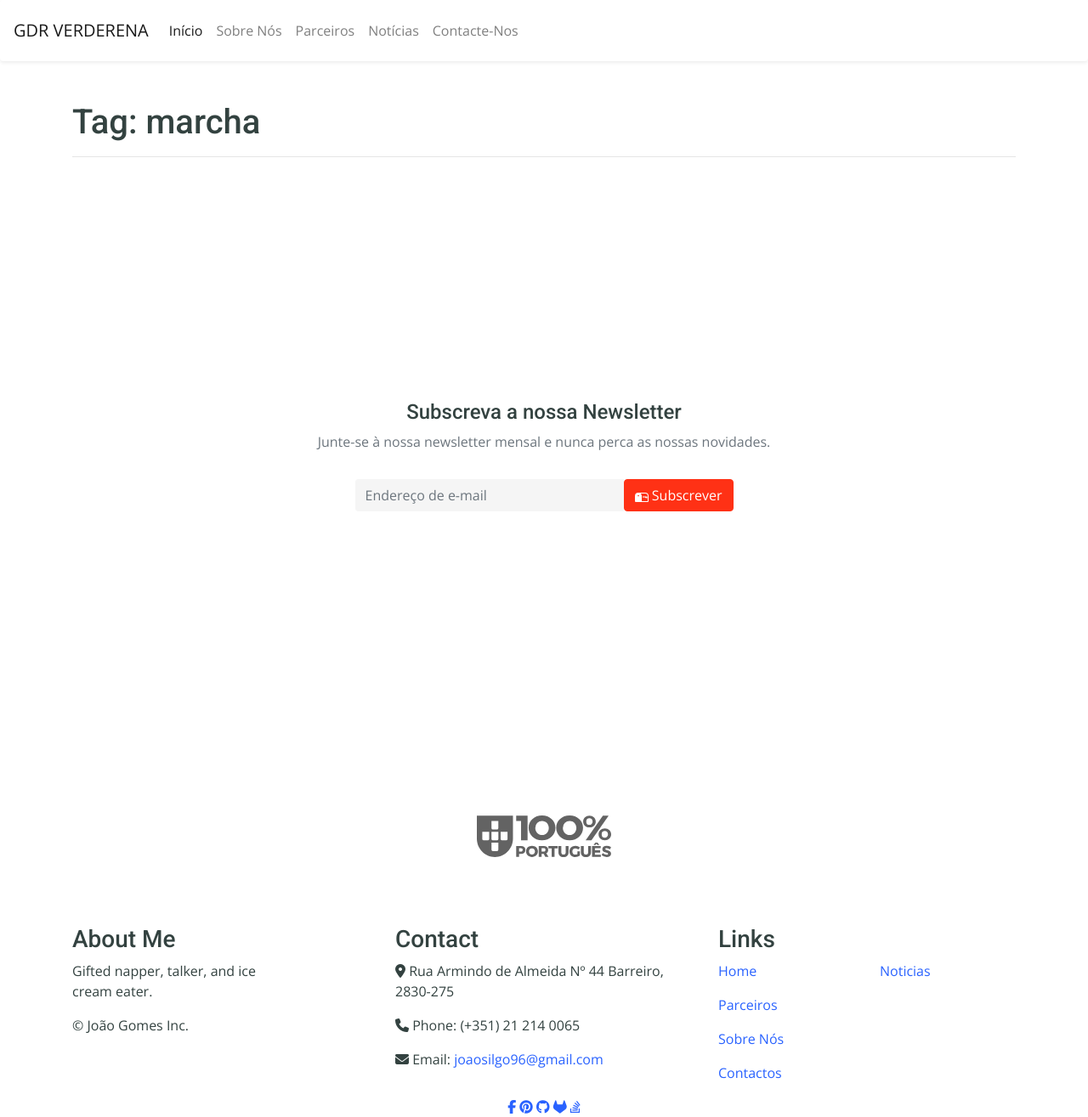
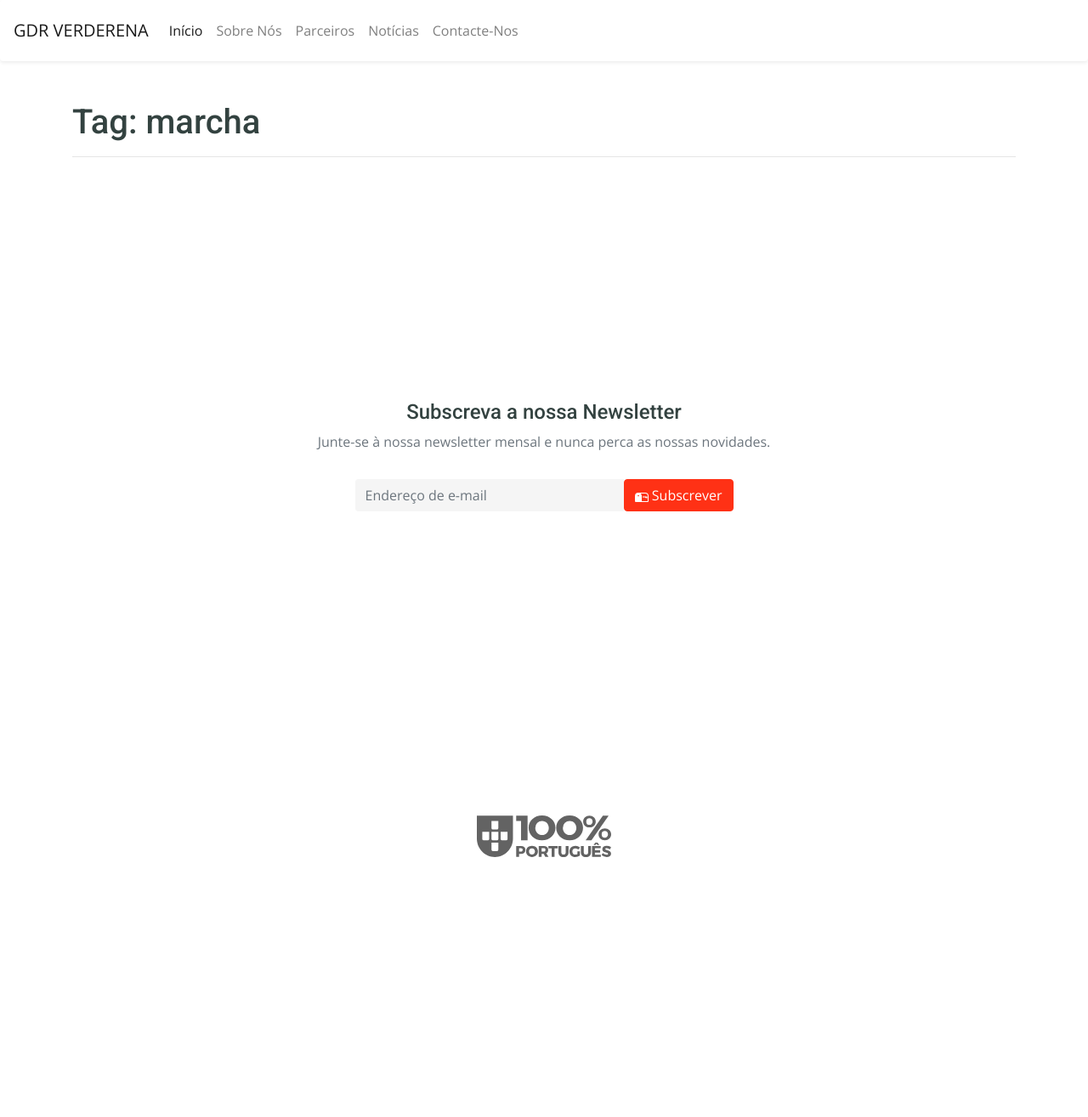
Before and after one commit to GDR-Verderena/gdr-verderena.github.io, a Jekyll site: the page built from tag/marcha.md, in a window 1280 px wide. Shown: the whole page at 85% size. Built offline with Jekyll 4.4.1, drawn with Linux system fonts in a browser that asks for light colours; nearby versions of some CDN libraries; library files that are not in the unit come from our copies; after the commit the page ends 1089 px from its top, so only the background shows below that.

Commit message:
Update default.html

```diff
--- a/_layouts/default.html
+++ b/_layouts/default.html
@@ -143,70 +143,6 @@
 
 
 
-<footer>
-  <div class="footer-top">
-    <div class="container">
-      <div class="row">
-        <div class="col-md-3 footer-about wow fadeInUp animated" style="visibility: visible; animation-name: fadeInUp;">
-          <h3>About Me</h3>
-          <p>
-            Gifted napper, talker, and ice cream eater.
-          </p>
-          <p>© João Gomes Inc.</p>
-        </div>
-        <div class="col-md-4 offset-md-1 footer-contact wow fadeInDown animated" style="visibility: visible; animation-name: fadeInDown;">
-          <h3>Contact</h3>
-          <p><i class="fas fa-map-marker-alt"></i> Rua Armindo de Almeida Nº 44
-Barreiro, 2830-275</p>
-          <p><i class="fas fa-phone"></i> Phone: (+351) 21 214 0065</p>
-          <p><i class="fas fa-envelope"></i> Email: <a href="mailto:joaosilgo96@gmail.com">joaosilgo96@gmail.com</a>
-          </p>
-          <!-- <p><i class="fab fa-skype"></i> Skype: you_online</p> -->
-        </div>
-        <div class="col-md-4 footer-links wow fadeInUp animated" style="visibility: visible; animation-name: fadeInUp;">
-          <div class="row">
-            <div class="col">
-              <h3>Links</h3>
-            </div>
-          </div>
-          <div class="row">
-            <div class="col-md-6">
-              <p><a class="scroll-link" href="#page-top">Home</a></p>
-              <p><a href="#contact">Parceiros</a></p>
-              <p><a href="#services">Sobre Nós</a></p>
-              <p><a href="projects.html">Contactos</a></p>
-            </div>
-            <div class="col-md-6">
-              <p><a href="resume.html">Noticias</a></p>
-              <!-- <p><a href="#">Affiliates</a></p>
-                                <p><a href="#">Terms</a></p> -->
-            </div>
-          </div>
-        </div>
-      </div>
-    </div>
-  </div>
-  <div class="footer-bottom text-center">
-    <div class="container">
-      <div class="row">
-        <div class="col footer-social">
-          <a href="https://www.facebook.com/joaosilgo" target="_blank">
-            <i class="fab fa-facebook-f"></i></a>
-          <a href="https://www.pinterest.pt/joaosilgo96/" target="_blank">
-            <i class="fab fa-pinterest"></i></a>
-          <a href="https://github.com/Joaosilgo/" target="_blank">
-            <i class="fab fa-github"></i></a>
-          <a href="https://gitlab.com/Joaosilgo/" target="_blank">
-            <i class="fab fa-gitlab"></i></a>
-          <a href=" https://pt.stackoverflow.com/users/179002/joao-gomes" target="_blank">
-            <i class="fab fa-stack-overflow"></i></a>
-
-        </div>
-      </div>
-    </div>
-  </div>
-</footer>
-
 
 
   <!--
```
